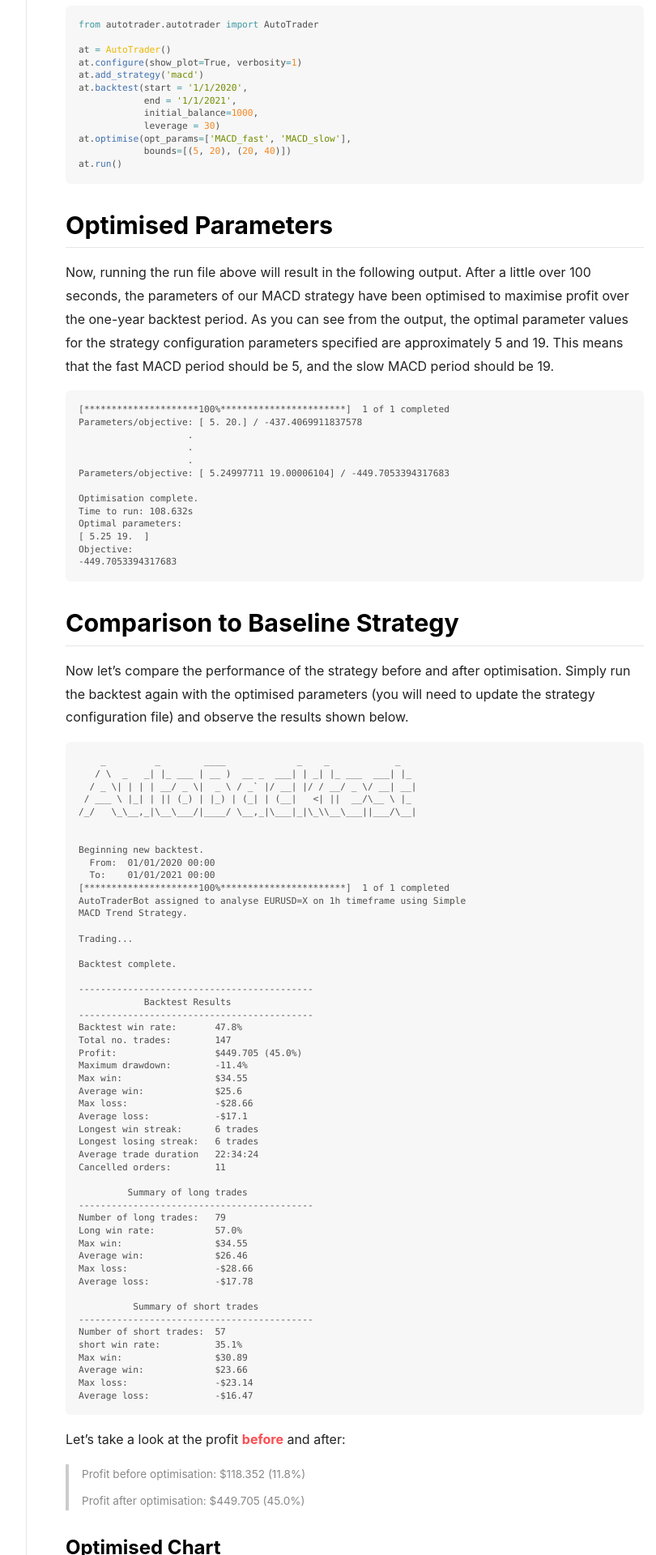
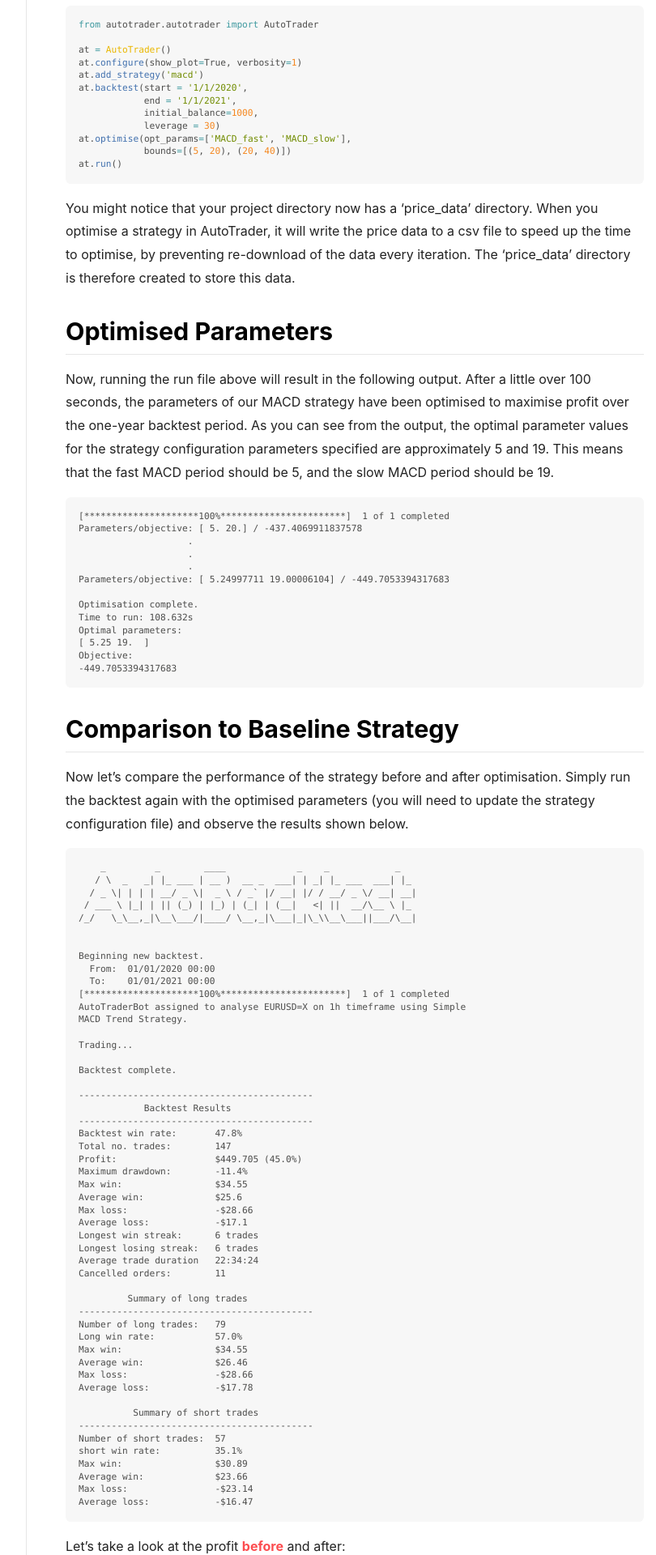
Before and after one commit to kieran-mackle/AutoTrader, a Jekyll site: the page built from content/_tutorials/1.5-optimisation.md, in a window 1280 px wide. Shown: the part 780-2700 px from the top of the page at 81% size, without its empty margins (217-1027 px from the left). Built offline with Jekyll 4.4.1, drawn with Linux system fonts in a browser that asks for light colours; nearby versions of some CDN libraries.

Commit message:
docs: added info on price_data

````diff
--- a/content/_tutorials/1.5-optimisation.md
+++ b/content/_tutorials/1.5-optimisation.md
@@ -33,6 +33,9 @@ at.optimise(opt_params=['MACD_fast', 'MACD_slow'],
             bounds=[(5, 20), (20, 40)])
 at.run()
 ```
+
+You might notice that your project directory now has a 'price_data' directory. When you optimise a strategy in AutoTrader, it will
+write the price data to a csv file to speed up the time to optimise, by preventing re-download of the data every iteration. The 'price_data' directory is therefore created to store this data.
 
 
 ## Optimised Parameters
````
